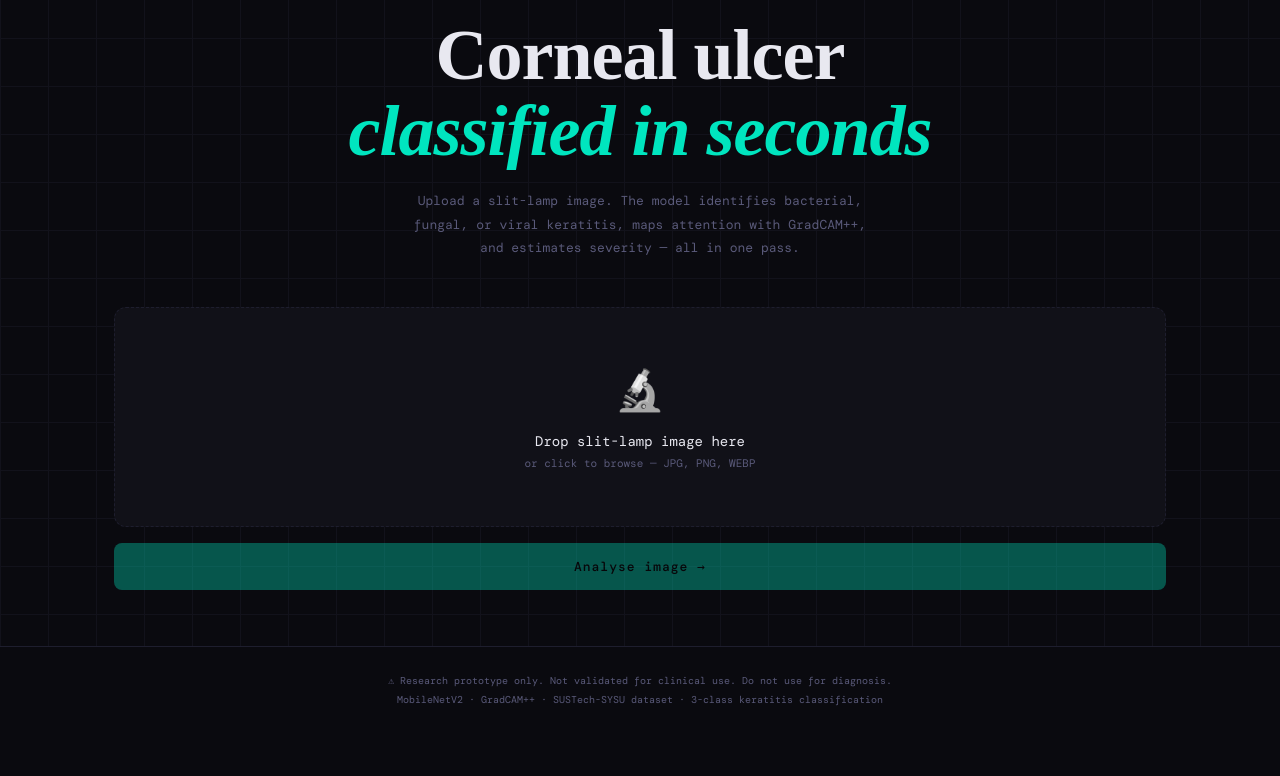
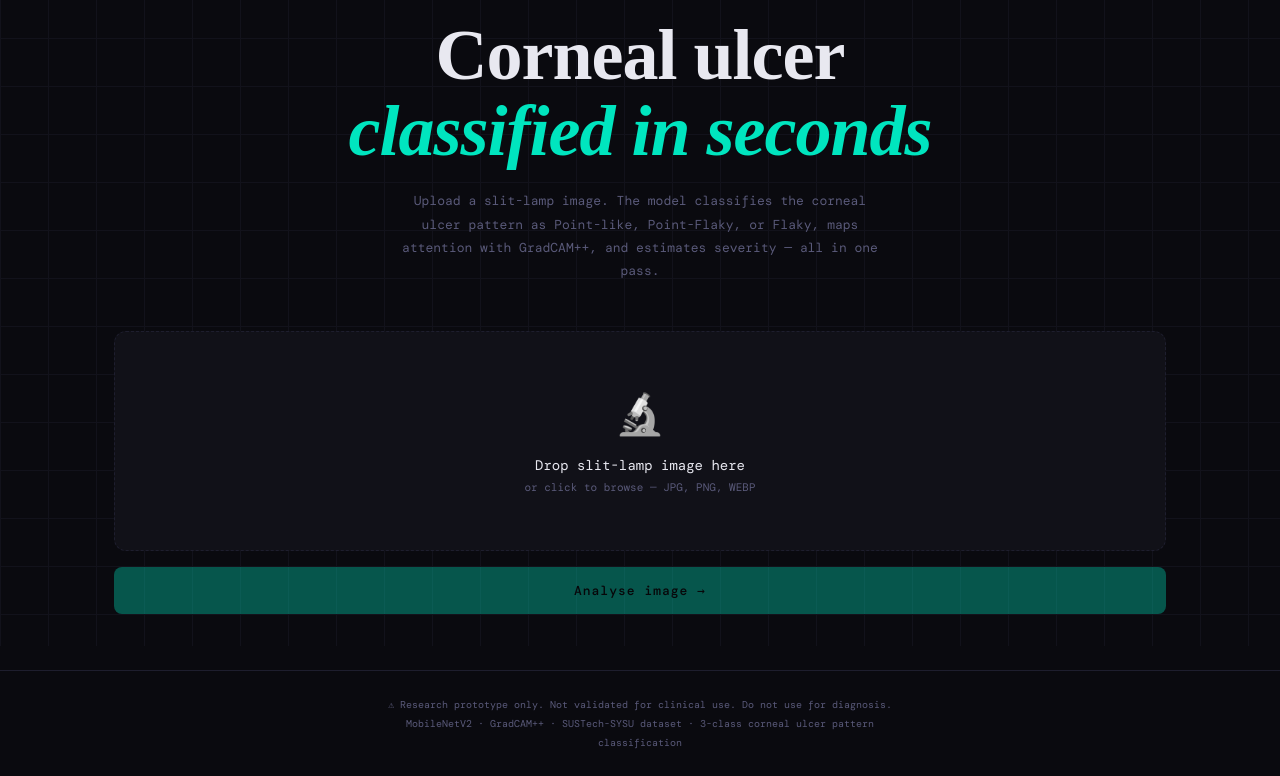
Before and after one commit to fakubwoy/keratitis-app, a Flask app: page / in a window 1280 px wide. Shown: the part 154-930 px from the top of the page. Before the commit the page ends 860 px from the top, so only its background shows below. Run offline with Flask 3, Linux system fonts and the light colour scheme; parts of the project's set-up code (start-up, migrations or seed data) failed here and were passed over; some web fonts are replaced.

Commit message:
fixed classname

```diff
--- a/app.py
+++ b/app.py
@@ -14,20 +14,22 @@ CORS(app)
 
 # ── Config ────────────────────────────────────────────────────────────────────
 IMG_SIZE    = 224
-CLASS_NAMES = ['Type-0', 'Type-1', 'Type-2']
+# SUSTech-SYSU dataset "category" column:
+#   0 = Point-like   (small, scattered punctate staining — mildest)
+#   1 = Point-Flaky  (mixed punctate + patchy staining — intermediate)
+#   2 = Flaky        (large confluent patch(es) — most severe pattern)
+CLASS_NAMES = ['Point-like', 'Point-Flaky', 'Flaky']
 NUM_CLASSES = len(CLASS_NAMES)
 DEVICE      = torch.device('cuda' if torch.cuda.is_available() else 'cpu')
 MODEL_PATH  = os.environ.get('MODEL_PATH', 'keratitis_model_final.pth')
 
-# ── Build model ───────────────────────────────────────────────────────────────
+# ── Load model ────────────────────────────────────────────────────────────────
 # The checkpoint was trained with a custom two-layer head:
 #   classifier.0  Dropout
 #   classifier.1  Linear(1280 → 256)
 #   classifier.2  ReLU
 #   classifier.3  Dropout
 #   classifier.4  Linear(256 → num_classes)
-# This must match exactly so load_state_dict() succeeds.
-
 def build_mobilenet(num_classes, hidden=256, dropout=0.2):
     m = models.mobilenet_v2(weights=None)
     m.classifier = nn.Sequential(
@@ -39,34 +41,22 @@ def build_mobilenet(num_classes, hidden=256, dropout=0.2):
     )
     return m
 
-# ── Load checkpoint ───────────────────────────────────────────────────────────
 ckpt = torch.load(MODEL_PATH, map_location=DEVICE, weights_only=False)
+if 'model_state_dict' in ckpt:
+    state_dict = ckpt['model_state_dict']
+else:
+    state_dict = ckpt
 
-if 'model_state_dict' in ckpt:
-    state_dict    = ckpt['model_state_dict']
-    saved_classes = ckpt.get('class_names', CLASS_NAMES)
-else:
-    state_dict    = ckpt
-    saved_classes = CLASS_NAMES
-
-# Infer num_classes from the checkpoint's final layer
-final_weight_key = [k for k in state_dict if k.endswith('.weight') and
-                    any(f'classifier.{i}' in k for i in range(4, 10))]
-if final_weight_key:
-    num_classes_ckpt = state_dict[final_weight_key[-1]].shape[0]
-else:
-    num_classes_ckpt = len(saved_classes)
-
-# Infer hidden size from classifier.1.weight
-hidden_size = 256
-if 'classifier.1.weight' in state_dict:
-    hidden_size = state_dict['classifier.1.weight'].shape[0]
+# Auto-infer hidden size and num_classes directly from checkpoint weights
+hidden_size      = state_dict['classifier.1.weight'].shape[0]   # 256
+num_classes_ckpt = state_dict['classifier.4.weight'].shape[0]   # 3
 
 classifier = build_mobilenet(num_classes_ckpt, hidden=hidden_size)
 classifier.load_state_dict(state_dict)
 
-CLASS_NAMES = saved_classes
-NUM_CLASSES = len(CLASS_NAMES)
+# Keep our human-readable names; sanity-check count matches
+assert num_classes_ckpt == NUM_CLASSES, \
+    f"Checkpoint has {num_classes_ckpt} classes but CLASS_NAMES has {NUM_CLASSES}"
 
 classifier.to(DEVICE).eval()
 print(f"[INFO] Model loaded — classes: {CLASS_NAMES}, device: {DEVICE}")
@@ -94,23 +84,25 @@ def gradcam_plusplus(model, tensor, target_idx):
     fh.remove()
     bh.remove()
 
-    A  = features['act'][0]   # (C, H, W)
-    dY = grads['act'][0]      # (C, H, W)
+    A  = features['act'][0]          # (C, H, W)
+    dY = grads['act'][0]             # (C, H, W)
 
     # GradCAM++ alpha weights
-    dY2   = dY ** 2
-    dY3   = dY ** 3
+    dY2 = dY ** 2
+    dY3 = dY ** 3
     sum_A = A.sum(dim=(1, 2), keepdim=True)
     alpha = dY2 / (2 * dY2 + sum_A * dY3 + 1e-7)
     alpha = torch.where(dY > 0, alpha, torch.zeros_like(alpha))
 
-    weights = (alpha * F.relu(dY)).sum(dim=(1, 2))  # (C,)
-    cam     = (weights[:, None, None] * A).sum(dim=0)  # (H, W)
-    cam     = F.relu(cam)
+    weights = (alpha * F.relu(dY)).sum(dim=(1, 2))   # (C,)
+    cam = (weights[:, None, None] * A).sum(dim=0)     # (H, W)
+    cam = F.relu(cam)
 
+    # Normalise to [0, 1]
     cam = cam - cam.min()
     cam = cam / (cam.max() + 1e-7)
 
+    # Upsample to IMG_SIZE x IMG_SIZE
     cam_up = F.interpolate(
         cam.unsqueeze(0).unsqueeze(0),
         size=(IMG_SIZE, IMG_SIZE),
@@ -121,7 +113,8 @@ def gradcam_plusplus(model, tensor, target_idx):
 
 
 def apply_heatmap(rgb_np, cam):
-    """Overlay jet colormap heatmap on an RGB image (both float32 [0,1])."""
+    """Overlay jet colormap heatmap on rgb image (both float32 [0,1])."""
+    # Jet colormap approximation using pure numpy
     r = np.clip(1.5 - np.abs(4 * cam - 3), 0, 1)
     g = np.clip(1.5 - np.abs(4 * cam - 2), 0, 1)
     b = np.clip(1.5 - np.abs(4 * cam - 1), 0, 1)
@@ -142,8 +135,8 @@ val_tfm = T.Compose([
 def predict(pil_img, threshold=0.45):
     pil_img = pil_img.convert('RGB').resize((IMG_SIZE, IMG_SIZE))
     raw_np  = np.array(pil_img) / 255.0
-
-    tensor = val_tfm(pil_img).unsqueeze(0).to(DEVICE)
+    tensor  = val_tfm(pil_img).unsqueeze(0).to(DEVICE)
+    tensor.requires_grad_(True)
 
     with torch.no_grad():
         logits = classifier(tensor)
@@ -153,23 +146,23 @@ def predict(pil_img, threshold=0.45):
     confidence  = float(probs.max())
     class_probs = {CLASS_NAMES[i]: round(float(probs[i]), 4) for i in range(NUM_CLASSES)}
 
-    # GradCAM++ needs a fresh tensor with grad enabled
-    tensor2       = val_tfm(pil_img).unsqueeze(0).to(DEVICE)
+    # GradCAM++ (needs grad)
+    tensor2 = val_tfm(pil_img).unsqueeze(0).to(DEVICE)
     grayscale_cam = gradcam_plusplus(classifier, tensor2, pred_idx)
 
     overlay = apply_heatmap(raw_np.astype(np.float32), grayscale_cam)
 
-    # Pseudo-segmentation via CAM threshold
+    # Pseudo-segmentation
     mask   = (grayscale_cam > threshold).astype(np.uint8)
     coords = np.where(mask == 1)
     if len(coords[0]) > 0:
         y1, y2 = int(coords[0].min()), int(coords[0].max())
         x1, x2 = int(coords[1].min()), int(coords[1].max())
         pad  = 10
-        bbox = (max(0, x1 - pad), max(0, y1 - pad),
-                min(IMG_SIZE - 1, x2 + pad), min(IMG_SIZE - 1, y2 + pad))
+        bbox = (max(0,x1-pad), max(0,y1-pad),
+                min(IMG_SIZE-1,x2+pad), min(IMG_SIZE-1,y2+pad))
     else:
-        bbox = (0, 0, IMG_SIZE - 1, IMG_SIZE - 1)
+        bbox = (0, 0, IMG_SIZE-1, IMG_SIZE-1)
 
     ulcer_area_pct = float(mask.sum()) / (IMG_SIZE * IMG_SIZE) * 100
 
@@ -180,20 +173,21 @@ def predict(pil_img, threshold=0.45):
     else:
         severity_label, severity_score = 'Severe', 3
 
+    # Encode overlay as base64
     overlay_pil = Image.fromarray(overlay)
     buf = io.BytesIO()
     overlay_pil.save(buf, format='PNG')
     overlay_b64 = base64.b64encode(buf.getvalue()).decode()
 
     return {
-        'predicted_class': CLASS_NAMES[pred_idx],
-        'confidence'     : round(confidence, 4),
-        'class_probs'    : class_probs,
-        'heatmap_b64'    : overlay_b64,
-        'ulcer_bbox'     : bbox,
-        'ulcer_area_pct' : round(ulcer_area_pct, 2),
-        'severity_label' : severity_label,
-        'severity_score' : severity_score,
+        'predicted_class' : CLASS_NAMES[pred_idx],
+        'confidence'      : round(confidence, 4),
+        'class_probs'     : class_probs,
+        'heatmap_b64'     : overlay_b64,
+        'ulcer_bbox'      : bbox,
+        'ulcer_area_pct'  : round(ulcer_area_pct, 2),
+        'severity_label'  : severity_label,
+        'severity_score'  : severity_score,
     }
 
 # ── Routes ────────────────────────────────────────────────────────────────────
--- a/templates/index.html
+++ b/templates/index.html
@@ -311,8 +311,8 @@
     <p class="hero-eyebrow">Slit-lamp Image Analysis</p>
     <h1 class="hero-title">Corneal ulcer<br><em>classified in seconds</em></h1>
     <p class="hero-desc">
-      Upload a slit-lamp image. The model identifies bacterial, fungal, or viral keratitis,
-      maps attention with GradCAM++, and estimates severity — all in one pass.
+      Upload a slit-lamp image. The model classifies the corneal ulcer pattern as
+      Point-like, Point-Flaky, or Flaky, maps attention with GradCAM++, and estimates severity — all in one pass.
     </p>
   </section>
 
@@ -410,7 +410,7 @@
   <div class="wrap">
     <p>
       ⚠ Research prototype only. Not validated for clinical use. Do not use for diagnosis.<br>
-      MobileNetV2 · GradCAM++ · SUSTech-SYSU dataset · 3-class keratitis classification
+      MobileNetV2 · GradCAM++ · SUSTech-SYSU dataset · 3-class corneal ulcer pattern classification
     </p>
   </div>
 </footer>
@@ -539,10 +539,10 @@ function renderResults(d) {
     flag = '✓ Mild presentation. Routine follow-up advised. Re-evaluate if symptoms worsen.';
     flagClass = 'mild-flag';
   }
-  if (d.predicted_class === 'fungal')
-    flag += '\n\nFungal keratitis suspected — antifungal therapy may be indicated.';
-  else if (d.predicted_class === 'bacterial')
-    flag += '\n\nBacterial keratitis suspected — antibiotic therapy may be indicated.';
+  if (d.predicted_class === 'Flaky')
+    flag += '\n\nFlaky pattern detected — large confluent ulcer. Prompt specialist review advised.';
+  else if (d.predicted_class === 'Point-Flaky')
+    flag += '\n\nMixed point-flaky pattern — monitor progression closely.';
 
   flagText.style.whiteSpace = 'pre-line';
   flagText.textContent = flag;
```
